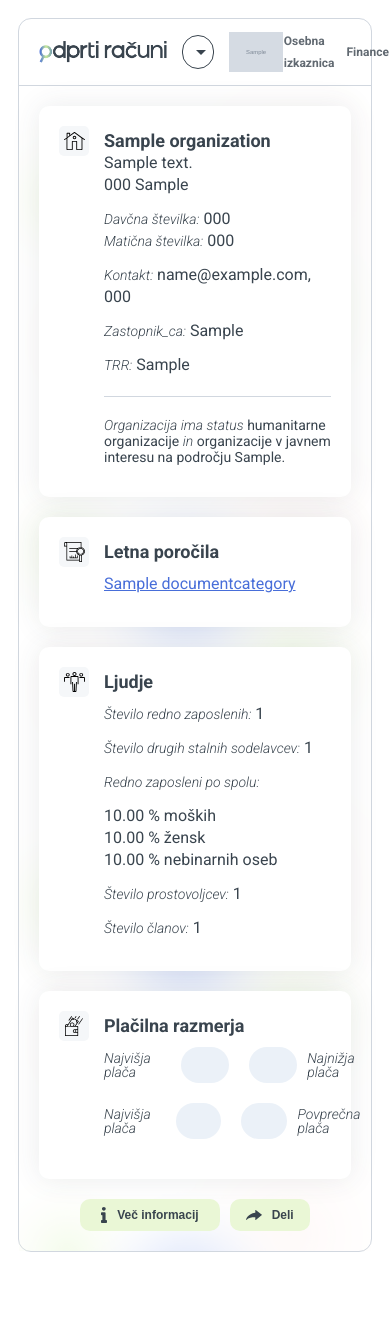
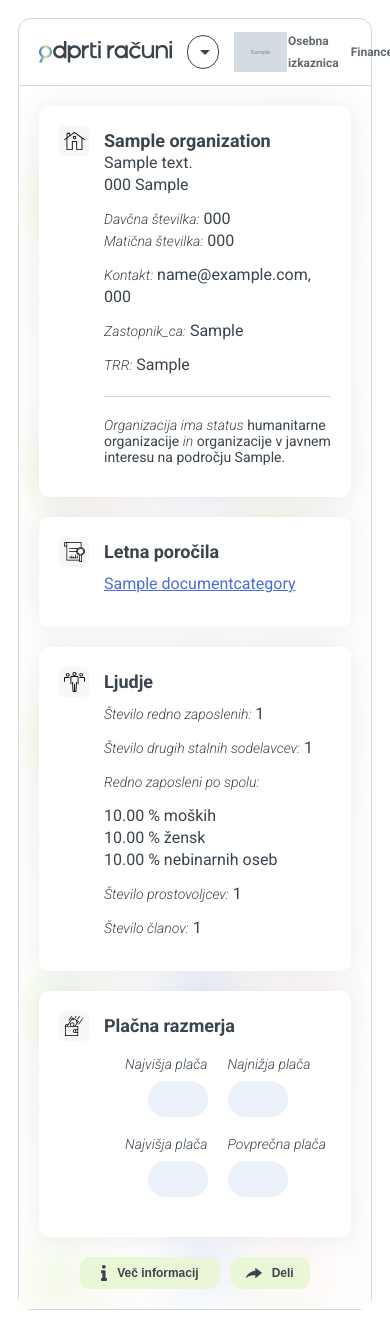
Before and after one commit to danesjenovdan/odprti-racuni, a Django app: template nvo/templates/basic-info.html in a window 390 px wide; the page is wider, and only the part inside the window is pictured. Before the commit the page ends 1252 px from the top of that part, so only its background shows below. Run offline with Django 4.2, Linux system fonts and the light colour scheme; tables that the repository leaves empty hold one stand-in row (values such as "Sample post"); the template is opened without the code that fills it: values that come from a table or form of the project are taken from there, most other values are stand-ins (such as "Sample title", 1, 10 or a date in 2020); grey boxes marked "Sample" are stand-in pictures; lists and menus that the app fills with data are empty; some libraries are stand-ins or nearby versions.

Commit message:
more mobile fixes and change some icons

```diff
--- a/nvo/templates/base.html
+++ b/nvo/templates/base.html
@@ -19,7 +19,7 @@
             <div class="header">
                 <div class="header-left">
                     <div class="or-logo">
-                        <img src="{% static '/images/OR-logo.png' %}" alt="Odprti računi">
+                        <img src="{% static '/images/OR-logo.svg' %}" alt="Odprti računi">
                     </div>
                     <select id="year-select" name="years">
                         {% for year in organization.get_years %}
--- a/nvo/templates/basic-info.html
+++ b/nvo/templates/basic-info.html
@@ -117,7 +117,7 @@
                 </div>
             </div>
             <div>
-                <h4 class="mb-10">Plačilna razmerja</h4>
+                <h4 class="mb-10">Plačna razmerja</h4>
                 <div class="payment-ratio-card">
                     <div class="row">
                         <p><i>Najvišja plača</i><span class="tag">{{ payment_ratio.highest_absolute }}</span></p>
--- a/static_files/css/styles.css
+++ b/static_files/css/styles.css
@@ -75,7 +75,7 @@ ul {
 }
 
 .or-logo img {
-    max-height: 22px;
+    height: 22px;
 }
 
 .organization-logo {
@@ -312,10 +312,15 @@ ul {
     vertical-align: top;
 }
 
+.payment-ratio-card {
+    margin-top: 20px;
+    /* margin-left: -20px; */
+}
+
 .payment-ratio-card .row {
     display: flex;
-    justify-content: center;
-    align-items: center;
+    /* justify-content: center; */
+    /* align-items: center; */
     margin-bottom: 20px;
 }
 
@@ -324,10 +329,7 @@ ul {
     align-items: center;
     margin-bottom: 0;
     flex: 1 1 0;
-}
-
-.payment-ratio-card .row p:first-child {
-    justify-content: end;
+    flex-direction: column;
 }
 
 .payment-ratio-card .row .tag {
@@ -340,6 +342,46 @@ ul {
     justify-content: center;
     align-items: center;
     margin: 0 10px;
+}
+
+.payment-ratio-card .row p:first-child {
+    align-items: end;
+    margin-right: 10px;
+}
+
+.payment-ratio-card .row p:first-child .tag {
+    margin-right: 0;
+}
+
+.payment-ratio-card .row p:last-child .tag {
+    margin-left: 0;
+}
+
+.payment-ratio-card .row p:last-child {
+    flex-direction: column-reverse;
+    align-items: start;
+    margin-left: 10px;
+}
+
+.payment-ratio-card .row i {
+    margin-bottom: 10px;
+}
+
+@media (min-width: 768px) {
+    .payment-ratio-card .row p,
+    .payment-ratio-card .row p:first-child,
+    .payment-ratio-card .row p:last-child {
+        flex-direction: row;
+        align-items: center;
+    }
+
+    .payment-ratio-card .row i {
+        margin-bottom: 0;
+    }
+
+    .payment-ratio-card .row p:first-child {
+        justify-content: end;
+    }
 }
 
 .finances-card {
```
Also changed, not shown: static_files/images/NVO_ozadje.png, static_files/images/OR-logo.png (deleted), static_files/images/OR-logo.svg (added), static_files/images/icons/donacije-poraba.svg.
